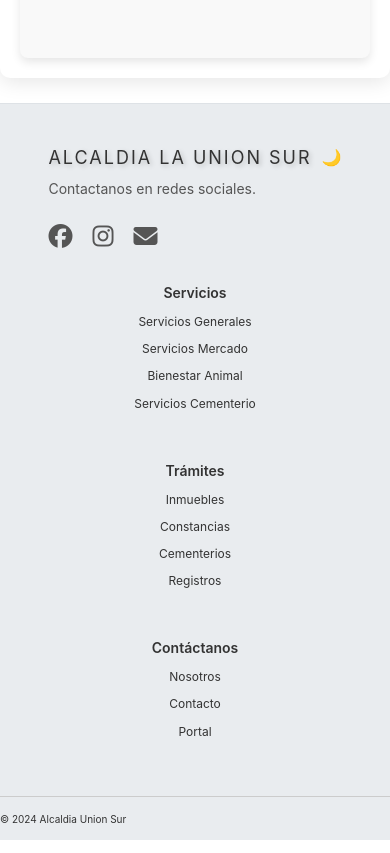
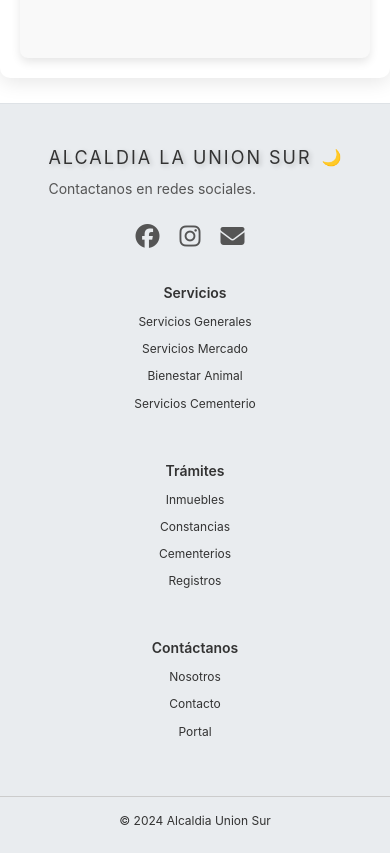
Before and after one commit to Oscar1499/PaginaAlcaldia, a React (Create React App) app in the folder FrontEnd/: page /contactenos in a window 390 px wide. Shown: the part 1129-1982 px from the top of the page. Built offline with nearby package versions, Linux system fonts and the light colour scheme.

Commit message:
arreglos

```diff
--- a/FrontEnd/src/componentes/Footer.js
+++ b/FrontEnd/src/componentes/Footer.js
@@ -42,7 +42,8 @@ const Footer = () => {
                 {darkMode ? "☀️" : "🌙"}
               </button>
             </h2>
-            <p>Contactanos en redes sociales.</p>
+
+            <p className='p-sociales'>Contactanos en redes sociales.</p>
             <div className="social-icons">
               <a href="https://www.facebook.com" target="_blank" rel="noopener noreferrer">
                 <i className="fab fa-facebook"></i>
--- a/FrontEnd/src/estilos/estilonav.css
+++ b/FrontEnd/src/estilos/estilonav.css
@@ -194,4 +194,7 @@
       right: 0;
       z-index: 1000; /* Asegúrate de que esté por encima de otros elementos */
   }
+
+
+
 }
--- a/FrontEnd/src/estilos/footer.css
+++ b/FrontEnd/src/estilos/footer.css
@@ -42,6 +42,7 @@ footer {
   align-items: center;
 }
 
+
 .footer-left .theme-toggle {
   background: none;
   border: none;
@@ -53,13 +54,16 @@ footer {
 .footer-left p {
   font-size: 14px;
   margin-bottom: 10px;
+
 }
 
 .social-icons {
   display: flex;
+  justify-content: center;
   gap: 10px;
   margin-top: 10px;
 }
+
 
 .social-icons a {
   color: #333;
@@ -215,7 +219,13 @@ footer.dark h3 {
   font-size: 20px;
 }
 
+.p-sociales {
+  margin: 10px 0;         /* Espaciado vertical */
+  font-size: 16px;        /* Tamaño del texto */
+}
+
 /* Media Queries para Responsividad */
+
 @media (max-width: 1024px) {
   .footer-container {
     flex-direction: column; /* Apilar los elementos */
@@ -235,8 +245,10 @@ footer.dark h3 {
 
   .footer-middle ul li,
   .footer-left p {
-    font-size: 14px; /* Aumentar legibilidad en pantallas medianas */
+    font-size: 14px;
+    justify-content: center;
   }
+
 
   .social-icons a {
     font-size: 18px; /* Ajustar el tamaño de los íconos */
@@ -244,6 +256,11 @@ footer.dark h3 {
 
   .footer-bottom p {
     font-size: 14px; /* Fuente ligeramente más grande para mejor lectura */
+  }
+  .p-sociales {
+    font-size: 16px;
+
+    justify-content: center;   /* Asegura que el texto esté centrado */
   }
 }
 
@@ -265,6 +282,11 @@ footer.dark h3 {
   .footer-left {
     padding: 0 10px; /* Ajustar relleno */
   }
+  .p-sociales {
+    font-size: 16px;
+
+    justify-content: center;   /* Asegura que el texto esté centrado */
+  }
 
   .social-icons a {
     font-size: 18px; /* Ajustar tamaño de íconos */
@@ -285,6 +307,20 @@ footer.dark h3 {
     font-size: 18px; /* Reducir el tamaño de fuente para móviles */
   }
 
+  .footer-left {
+    align-items: center;  /* Centra los elementos en pantallas pequeñas */
+    text-align: center;   /* Centra el texto también */
+  }
+
+  .social-icons {
+    justify-content: center;  /* Centra los íconos en pantallas pequeñas */
+  }
+  .p-sociales {
+    font-size: 16px;
+
+    justify-content: center;   /* Asegura que el texto esté centrado */
+
+  }
   .footer-middle h3 {
     font-size: 14px;
   }
@@ -297,8 +333,11 @@ footer.dark h3 {
     font-size: 16px; /* Reducir íconos en pantallas pequeñas */
   }
 
-  .footer-bottom p {
-    font-size: 10px; /* Reducir aún más para pantallas pequeñas */
+  .footer-bottom {
+    font-size: 10px;
+    display: flex;
+    justify-content: center;
+    padding: 10px;
   }
 
   .scroll-to-top {
--- a/FrontEnd/src/estilos/tramitescontenido.css
+++ b/FrontEnd/src/estilos/tramitescontenido.css
@@ -3,9 +3,12 @@
     border-radius: 10px; /* Bordes redondeados */
     padding: 80px; /* Espaciado interno aumentado */
     box-shadow: 0 4px 15px rgba(0, 0, 0, 0.1); /* Sombra más pronunciada */
-    margin: 20px; /* Margen externo para separar del resto del contenido */
+    margin: 20px auto; /* Margen superior e inferior de 20px, centrado horizontalmente */
     min-height: 500px; /* Altura mínima aumentada */
+    max-width: 800px; /* Ancho máximo del contenedor, ajusta según sea necesario */
+    width: 90%; /* Ocupará el 90% del ancho de la pantalla en pantallas más pequeñas */
 }
+
 
 .header {
     background-color: #1C2A48; /* Color de fondo del header */
@@ -82,9 +85,10 @@
 
 @media (max-width: 480px) {
     .tramites-wrapper {
-        padding: 20px; /* Ajustar más el espaciado interno */
+        padding: 40px; /* Reducir el padding en pantallas más pequeñas */
+        margin: 10px; /* Ajustar el margen para dispositivos pequeños */
+        max-width: 95%; /* Ocupar un mayor ancho en dispositivos pequeños */
     }
-
     .header {
         padding: 15px; /* Ajustar espaciado interno del header */
     }
```
Also changed, not shown: FrontEnd/comandos.txt.
